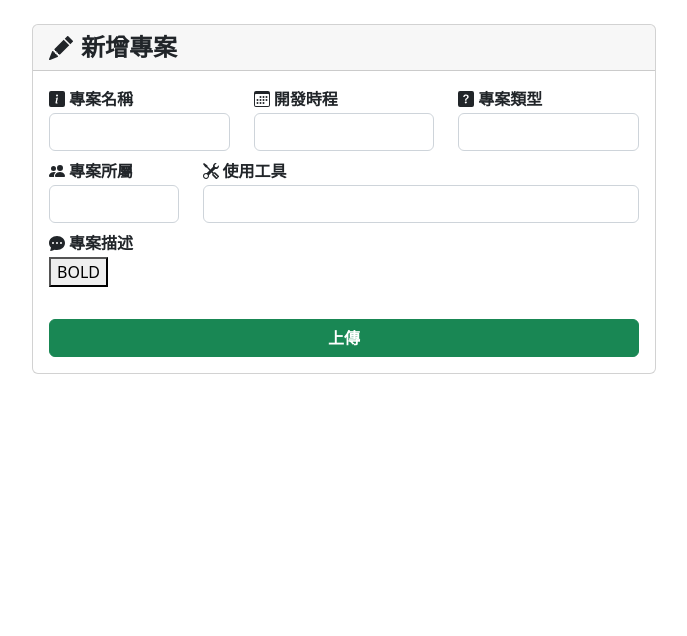
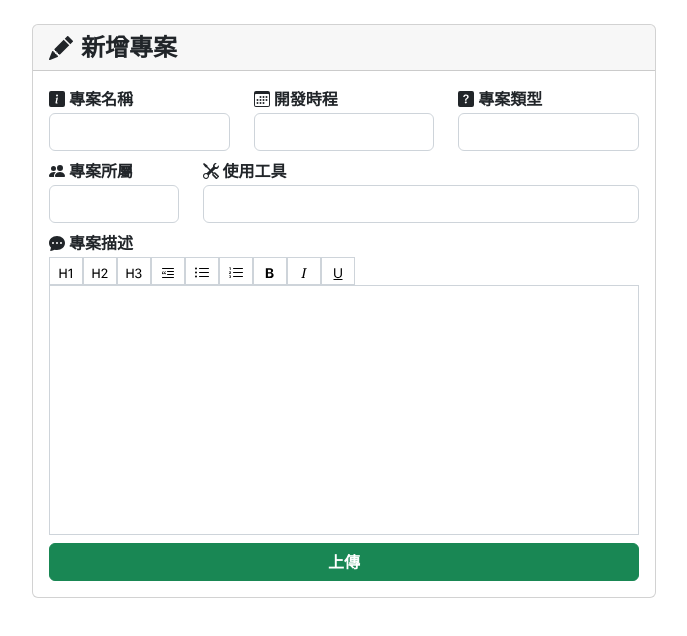
Before and after one commit to SlienceAn/project-history, a Next.js app: page /ProjectUpload in a window 1280 px wide. Shown: the top 636 px of the page, without its empty margins (296-983 px from the left). Built offline with nearby package versions, Linux system fonts and the light colour scheme.

Commit message:
Setting Draft Tool

```diff
--- a/components/Draft.tsx
+++ b/components/Draft.tsx
@@ -1,6 +1,16 @@
-import { useState } from 'react'
+import { useState, useEffect, Dispatch, SetStateAction } from 'react'
+import {
+    BsTypeBold,
+    BsTypeItalic,
+    BsTypeUnderline,
+    BsTypeH1,
+    BsTypeH2,
+    BsTypeH3,
+    BsBlockquoteLeft,
+    BsListUl,
+    BsListOl
+} from 'react-icons/bs'
 import { Editor, EditorState, convertFromRaw, RichUtils } from "draft-js"
-
 const emptyContentState = convertFromRaw({
     entityMap: {},
     blocks: [
@@ -15,14 +25,69 @@ const emptyContentState = convertFromRaw({
         },
     ],
 })
+const inlineTool = [
+    { label: "Bold", style: "BOLD", icon: <BsTypeBold /> },
+    { label: "Italic", style: "ITALIC", icon: <BsTypeItalic /> },
+    { label: "Underline", style: "UNDERLINE", icon: <BsTypeUnderline /> },
+]
+const blockTool = [
+    { label: "H1", style: "header-one", icon: <BsTypeH1 /> },
+    { label: "H2", style: "header-two", icon: <BsTypeH2 /> },
+    { label: "H3", style: "header-three", icon: <BsTypeH3 /> },
+    { label: "Blockquote", style: "blockquote", icon: <BsBlockquoteLeft /> },
+    { label: "UL", style: "unordered-list-item", icon: <BsListUl /> },
+    { label: "OL", style: "ordered-list-item", icon: <BsListOl /> },
+]
+type editor = {
+    label: string
+    style: string
+    icon: JSX.Element
+    editorState: any,//?
+    setEditorState: Dispatch<SetStateAction<EditorState>>
+}
+const InlineTool = ({ label, style, icon, editorState, setEditorState }: editor) => {
+    const clickEvent = () => {
+        const nextState = RichUtils.toggleInlineStyle(editorState, style)
+        setEditorState(nextState)
+    }
+    return <button key={label} onClick={clickEvent}>{icon}</button>
+}
+const BlockTool = ({ label, style, icon, editorState, setEditorState }: editor) => {
+    const clickEvent = () => {
+        const nextState = RichUtils.toggleBlockType(editorState, style)
+        setEditorState(nextState)
+    }
+    return <button key={label} onClick={clickEvent}>{icon}</button>
+}
 export default function Draft(): JSX.Element {
     const [editorState, setEditorState] = useState(EditorState.createWithContent(emptyContentState));
     const contentState = editorState.getCurrentContent()
-    const BoldStyle = () => RichUtils.toggleInlineStyle(editorState, "BOLD")
+    const [editor, setEditor] = useState(false)
+    useEffect(() => setEditor(true), [editor])
     return (
-        <div>
-            <button onClick={BoldStyle}>BOLD</button>
-            <Editor editorState={editorState} onChange={setEditorState} />
-        </div>
+        <>
+            <div className='toolBtn'>
+                {blockTool.map(el =>
+                    <BlockTool
+                        label={el.label}
+                        style={el.style}
+                        icon={el.icon}
+                        editorState={editorState}
+                        setEditorState={setEditorState}
+                    />
+                )}
+                {inlineTool.map(el =>
+                    <InlineTool
+                        label={el.label}
+                        style={el.style}
+                        icon={el.icon}
+                        editorState={editorState}
+                        setEditorState={setEditorState}
+                    />)}
+            </div>
+            <div className='editor'>
+                {editor ? <Editor editorState={editorState} onChange={setEditorState} /> : null}
+            </div>
+        </>
     )
 }
--- a/styles/TextContent.scss
+++ b/styles/TextContent.scss
@@ -16,7 +16,6 @@
     height: 200px;
     backface-visibility: hidden;
 }
-
 .text-back {
     transform: rotateY(180deg);
 }
--- a/styles/globals.scss
+++ b/styles/globals.scss
@@ -5,3 +5,17 @@ body {
   font-family: -apple-system, BlinkMacSystemFont, Segoe UI, Roboto, Oxygen,
     Ubuntu, Cantarell, Fira Sans, Droid Sans, Helvetica Neue, sans-serif;
 }
+
+.toolBtn {
+  button {
+    border: 1px solid #ced4da;
+    background-color: #fff;
+    padding-left: .5rem;
+    padding-right: .5rem;
+  }
+}
+
+.editor {
+  border: 1px solid #ced4da;
+  min-height: 250px;
+}
```
